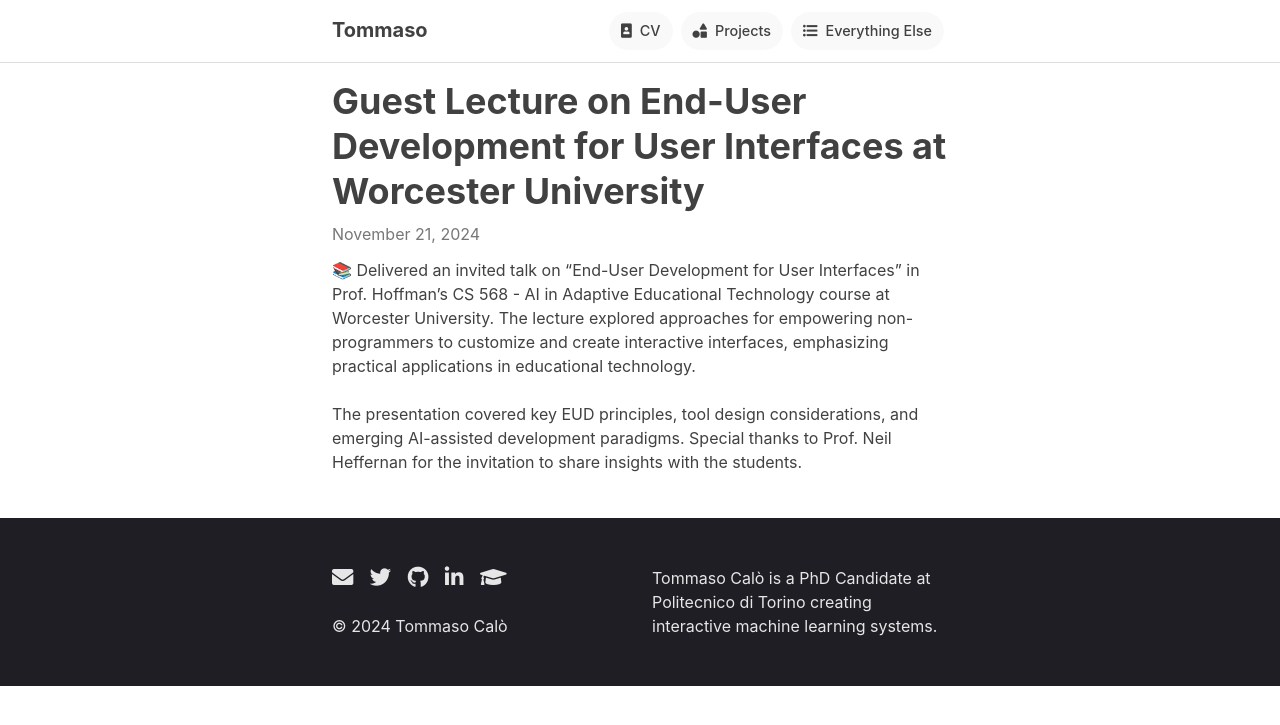
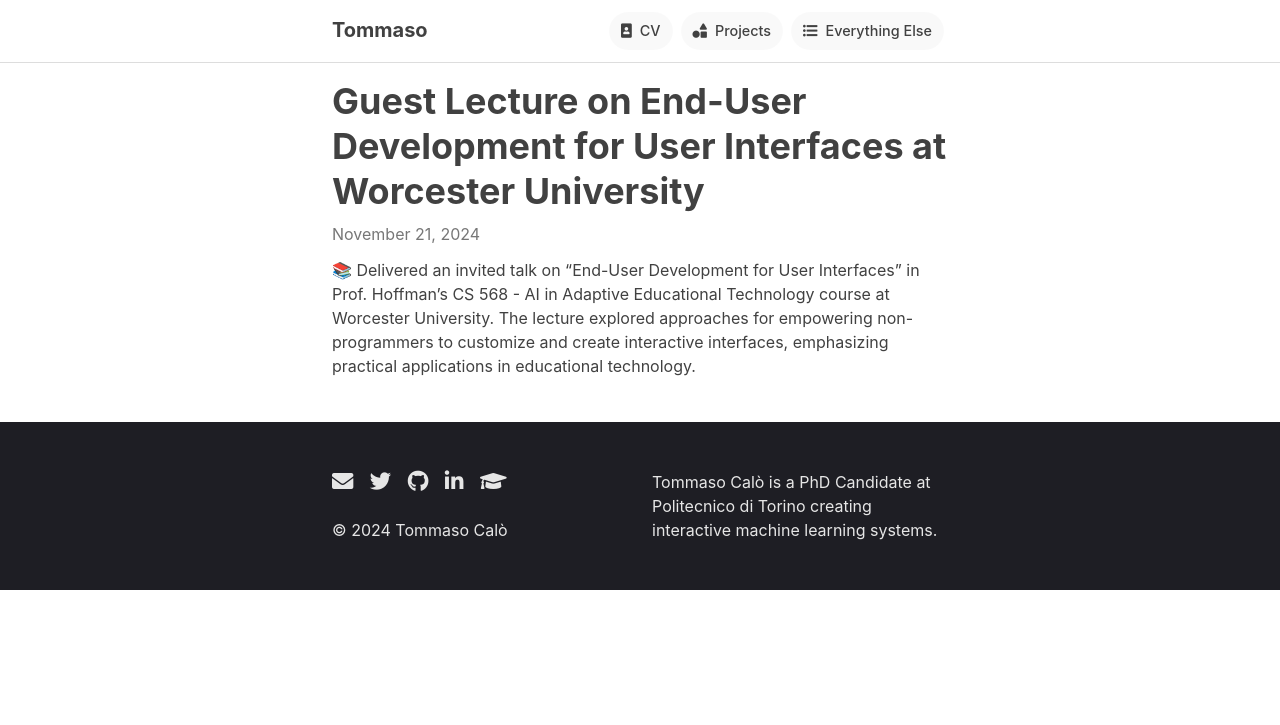
Before and after one commit to tommasocalo/tommasocalo.github.io, a Jekyll site: the page built from _posts/news/2024-11-21-eudui-worchester.md, in a window 1280 px wide. Shown: the top 725 px of the page. Built offline with Jekyll 4.4.1, drawn with Linux system fonts in a browser that asks for light colours; nearby versions of some CDN libraries; some web fonts are replaced.

Commit message:
add worchester news

```diff
--- a/_posts/news/2024-11-21-eudui-worchester.md
+++ b/_posts/news/2024-11-21-eudui-worchester.md
@@ -7,5 +7,3 @@ pdf: /assets/2024-eudui-worchester.pdf
 ---
 
 📚 Delivered an invited talk on "End-User Development for User Interfaces" in Prof. Hoffman's CS 568 - AI in Adaptive Educational Technology course at Worcester University. The lecture explored approaches for empowering non-programmers to customize and create interactive interfaces, emphasizing practical applications in educational technology.
-
-The presentation covered key EUD principles, tool design considerations, and emerging AI-assisted development paradigms. Special thanks to Prof. Neil Heffernan for the invitation to share insights with the students.
```
Also changed, not shown: 1 other file.
